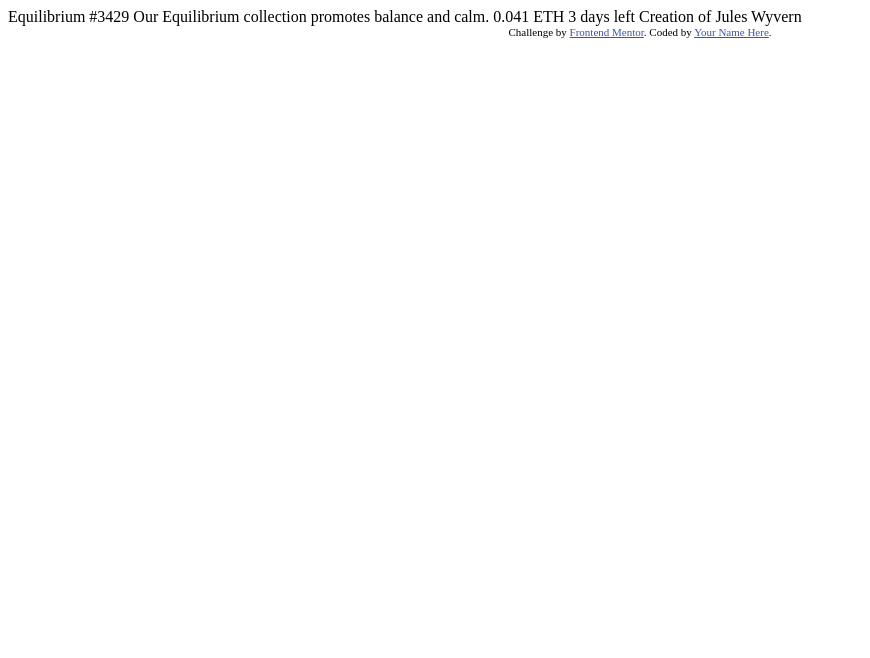
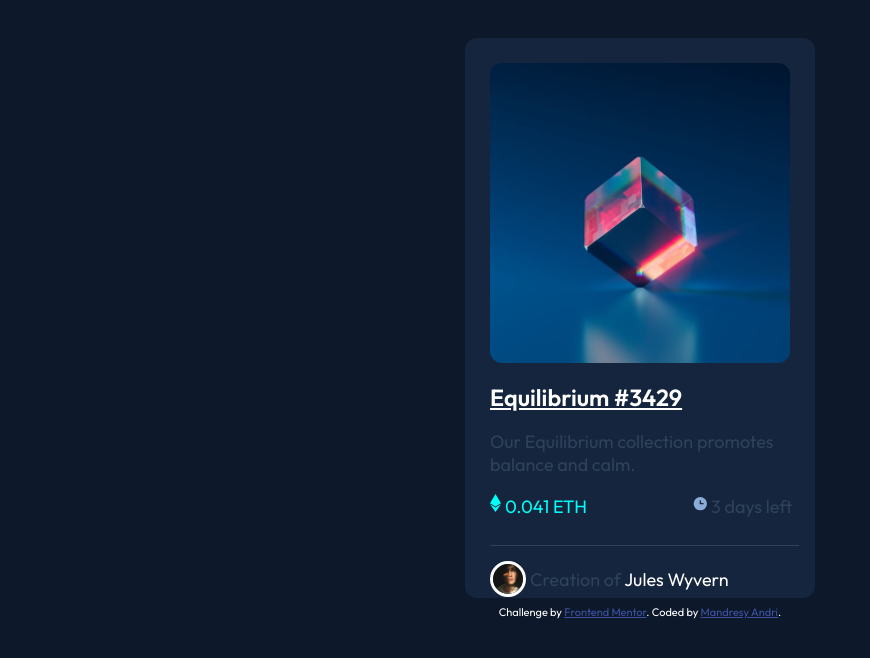
Before and after one commit to mandresyandri/nft-preview-card-component, a plain HTML site: page index.html in a window 1280 px wide. Shown: the whole page, without its empty margins (0-870 px from the left). Drawn offline with Linux system fonts and the light colour scheme.

Commit message:
Ok generaly but I have to fix some details and the image display

```diff
--- a/index.html
+++ b/index.html
@@ -3,31 +3,48 @@
 <head>
   <meta charset="UTF-8">
   <meta name="viewport" content="width=device-width, initial-scale=1.0"> <!-- displays site properly based on user's device -->
-
   <link rel="icon" type="image/png" sizes="32x32" href="./images/favicon-32x32.png">
-
+  <link rel="stylesheet" href="style.css">
+  <link rel="preconnect" href="https://fonts.googleapis.com">
+  <link rel="preconnect" href="https://fonts.gstatic.com" crossorigin>
+  <link href="https://fonts.googleapis.com/css2?family=Outfit:wght@300;400;600&display=swap" rel="stylesheet">
   <title>Frontend Mentor | NFT preview card component</title>
-
-  <!-- Feel free to remove these styles or customise in your own stylesheet 👍 -->
-  <style>
-    .attribution { font-size: 11px; text-align: center; }
-    .attribution a { color: hsl(228, 45%, 44%); }
-  </style>
 </head>
 <body>
+  <main>
+    <div class="container">
+      <div class="top-element">
+        <img src="/images/image-equilibrium.jpg" class="hero-img" alt="The nft image">
+        <!-- <img src="/images/icon-view.svg" class="icon-view" alt="the icon view"> -->
+      </div>
+      <div class="bottom-element">
+        <h1 class="head-title"><a href="#" class="a-head-title">Equilibrium #3429</a></h1>
+        <p class="paragraph">Our Equilibrium collection promotes balance and calm.</p>
+        <div class="element-display">
+          <div class="display-eth">
+            <img src="/images/icon-ethereum.svg" alt="eth logo">
+            <p class="text-price">0.041 ETH</p>
+          </div>
+          <div class="display-day">
+            <img src="/images/icon-clock.svg" alt="clock logo">
+            <p class="text-day">3 days left</p>
+          </div>
+        </div>
+        <div class="hr-display">
+          <hr>
+        </div>
 
-  Equilibrium #3429
+        <div class="author">
+          <img src="/images/image-avatar.png" class="author-img" alt="image of author">
+          <p class="author-info">Creation of <a href="#" class="author-alink">Jules Wyvern</a></p>
+        </div>
+      </div>
+    </div>
 
-  Our Equilibrium collection promotes balance and calm.
-
-  0.041 ETH
-  3 days left
-
-  Creation of Jules Wyvern
-
-  <div class="attribution">
-    Challenge by <a href="https://www.frontendmentor.io?ref=challenge" target="_blank">Frontend Mentor</a>.
-    Coded by <a href="#">Your Name Here</a>.
-  </div>
+    <div class="attribution">
+      Challenge by <a href="https://www.frontendmentor.io?ref=challenge" target="_blank">Frontend Mentor</a>.
+      Coded by <a href="https://github.com/mandresyandri">Mandresy Andri</a>.
+    </div>
+  </main>
 </body>
 </html>
--- /dev/null
+++ b/style.css
@@ -0,0 +1,112 @@
+/* CSS from Frontend mentor */
+.attribution {
+    font-size: 11px;
+    text-align: center;
+    margin-top: 2%;
+    color:hsl(0, 0%, 100%);
+}
+
+.attribution a {
+    color: hsl(228, 45%, 44%);
+}
+
+/* My custom css  */
+body {
+    display: flex;
+    flex-direction: column;
+    align-items: center;
+    margin: 3%;
+    background-color: hsl(217, 54%, 11%);
+    font-size: 18px;
+    font-family: 'Outfit', sans-serif;
+}
+
+.container {
+    width: 350px;
+    height: 560px;
+    border-radius: 12px;
+    background-color: hsl(216, 50%, 16%);
+}
+
+.hero-img {
+    width: 300px;
+    height: 300px;
+    margin: 25px;
+    border-radius: 12px;
+}
+
+.head-title {
+    margin-top: -10px;
+    font-size: 1.3em;
+}
+
+.a-head-title {
+    color:hsl(0, 0%, 100%);
+}
+
+.a-head-title:hover {
+    color:hsl(178, 100%, 50%);
+}
+
+.bottom-element {
+    margin-left: 25px;
+}
+
+.paragraph {
+    color: hsl(215, 32%, 27%);
+}
+
+.element-display{
+    display: flex;
+    flex-direction: row;
+}
+
+.display-eth {
+    margin-right:105px;
+    color: hsl(178, 100%, 50%);
+}
+
+.text-price {
+    margin-top: -22px;
+    margin-left: 15px;
+}
+
+.text-day {
+    margin-top: -22px;
+    margin-left: 19px;
+    color: hsl(215, 32%, 27%);
+}
+
+hr{
+    width: 95%;
+    margin-left: 0%;
+    height: 1px;
+    background-color: hsl(215, 32%, 27%);
+    border: none;
+}
+
+.author {
+    margin-top: 15px;
+}
+
+.author-img {
+    height: 30px;
+    width: 30px;
+    border-style: solid;
+    border-radius: 50%;
+    border-color: hsl(0, 0%, 100%);
+}
+.author-info {
+    margin-top: -34px;
+    margin-left: 40px;
+    color:hsl(215, 32%, 27%)
+}
+
+.author-alink {
+    color:hsl(0, 0%, 100%);
+    text-decoration: none;
+}
+
+.author-alink:hover {
+    color:hsl(178, 100%, 50%);
+}
```
Also changed, not shown: 1 other file.
